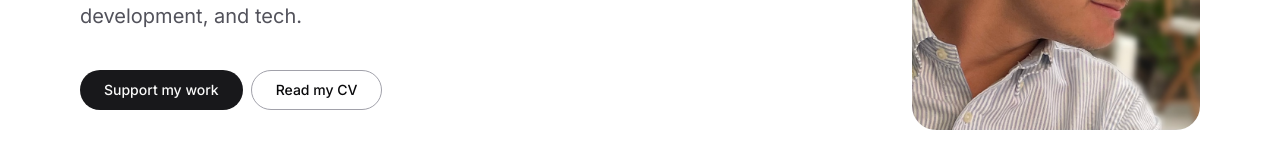
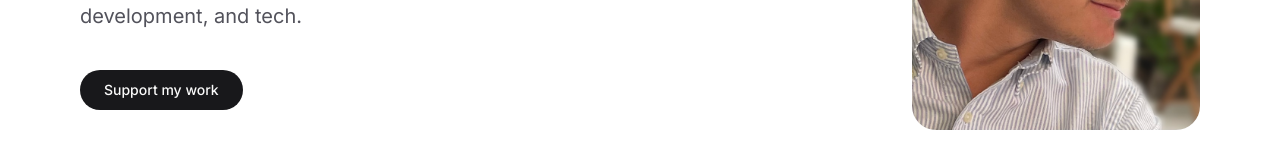
Before and after one commit to NiklasPeterson/niklaspeterson.com, a Next.js app: page / in a window 1280 px wide. Shown: the part 2521-2681 px from the top of the page. Built offline with nearby package versions, Linux system fonts and the light colour scheme.

Commit message:
Remove CV link from About component

```diff
--- a/app/components/About.jsx
+++ b/app/components/About.jsx
@@ -20,13 +20,6 @@ export default function About() {
               <path strokeLinecap="round" strokeLinejoin="round" d="M21 8.25c0-2.485-2.099-4.5-4.688-4.5-1.935 0-3.597 1.126-4.312 2.733-.715-1.607-2.377-2.733-4.313-2.733C5.1 3.75 3 5.765 3 8.25c0 7.22 9 12 9 12s9-4.78 9-12Z" />
             </svg> */}
           </a>
-
-          <a href="https://cv.niklaspeterson.com" target="_blank" className="h-10 text-sm btn-secondary">
-            <span className='mx-1'>Read my CV</span>
-            {/* <svg xmlns="http://www.w3.org/2000/svg" fill="none" viewBox="0 0 24 24" strokeWidth="1.5" stroke="currentColor" className="w-4 h-4">
-              <path strokeLinecap="round" strokeLinejoin="round" d="m4.5 19.5 15-15m0 0H8.25m11.25 0v11.25" />
-            </svg> */}
-          </a>
         </div>
       </div>
 
```
